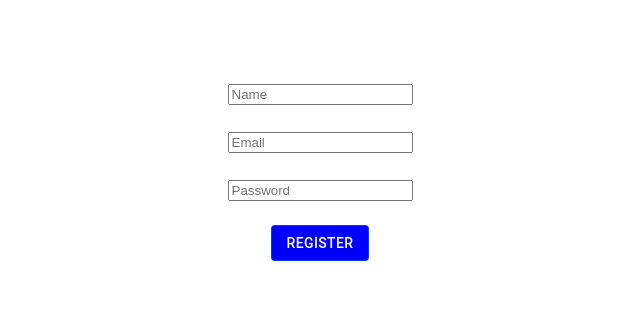
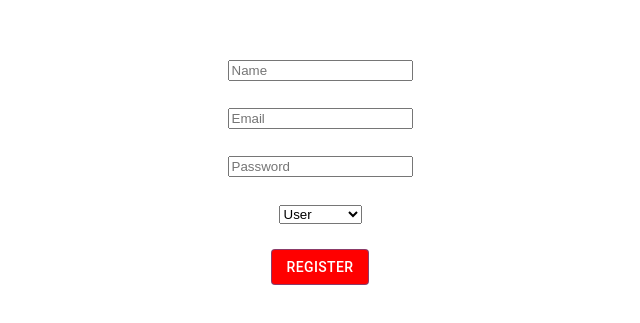
Before and after one commit to hrdk94/GameRadar, a React (Vite) app in the folder client/: page /register in a window 1280 px wide. Shown: the part 229-552 px from the top of the page, without its empty margins (320-960 px from the left). Built offline with nearby package versions, Linux system fonts and the light colour scheme.

Commit message:
register connected to server

```diff
--- a/client/src/pages/home.jsx
+++ b/client/src/pages/home.jsx
@@ -4,7 +4,7 @@ import { Link } from 'react-router-dom';
 export default function Home(){
     return(
         <div>
-            <h1>Hi, This is the home page!</h1>
+            <h1>WELCOME TO GAMERADAR!</h1>
             <Link to="/register"><Button variant="outlined" style={{ backgroundColor: "red", color: "white", marginRight: "10px" }}>Register</Button></Link>
             <Link to="/login"><Button variant="outlined" style={{ backgroundColor: "blue", color: "white" }}>Login</Button></Link>
         </div>
--- a/client/src/pages/register.jsx
+++ b/client/src/pages/register.jsx
@@ -1,14 +1,86 @@
 import Button from '@mui/material/Button';
+import { useState } from 'react';
 
-export default function Register(){
-    return (
-        <div>
-            <form>
-                <input type="text" placeholder="Name"/> <br /><br />
-                <input type="text" placeholder="Email"/><br /><br />
-                <input type="text" placeholder="Password" /> <br /><br />
-                <Button variant="outlined" style={{ backgroundColor: "blue", color: "white"}}>Register</Button>
-            </form>
-        </div>
-    )
+export default function Register() {
+  const [formData, setFormData] = useState({
+    name: '',
+    email: '',
+    password: '',
+    role: 'user' // default role
+  });
+
+  const handleChange = (event) => {
+    const { name, value } = event.target;
+    setFormData((prev) => ({
+      ...prev,
+      [name]: value
+    }));
+  };
+
+  const handleSubmit = async (event) => {
+    event.preventDefault();
+    try {
+      const res = await fetch('http://localhost:5000/api/auth/register', {
+        method: 'POST',
+        headers: {
+          'Content-Type': 'application/json'
+        },
+        body: JSON.stringify(formData)
+      });
+
+      const data = await res.json();
+      console.log(data);
+
+      if (res.ok) {
+        alert('Registered successfully!');
+        // Redirect to login or home if needed
+      } else {
+        alert(data.message || 'Registration failed');
+    }} catch (err) {
+      console.log(err);
+    }
+  };
+
+  return (
+    <div>
+      <form onSubmit={handleSubmit}>
+        <input
+          type="text"
+          name="name"
+          placeholder="Name"
+          onChange={handleChange}
+          required
+        />
+        <br /><br />
+        <input
+          type="text"
+          name="email"
+          placeholder="Email"
+          onChange={handleChange}
+          required
+        />
+        <br /><br />
+        <input
+          type="password"
+          name="password"
+          placeholder="Password"
+          onChange={handleChange}
+          required
+        />
+        <br /><br />
+        <select name="role" value={formData.role} onChange={handleChange}>
+          <option value="user">User</option>
+          <option value="developer">Developer</option>
+        </select>
+        <br /><br />
+        <Button
+          variant="outlined"
+          style={{ backgroundColor: "red", color: "white" }}
+          type="submit"
+        >
+          Register
+        </Button>
+      </form>
+    </div>
+  );
 }
```
